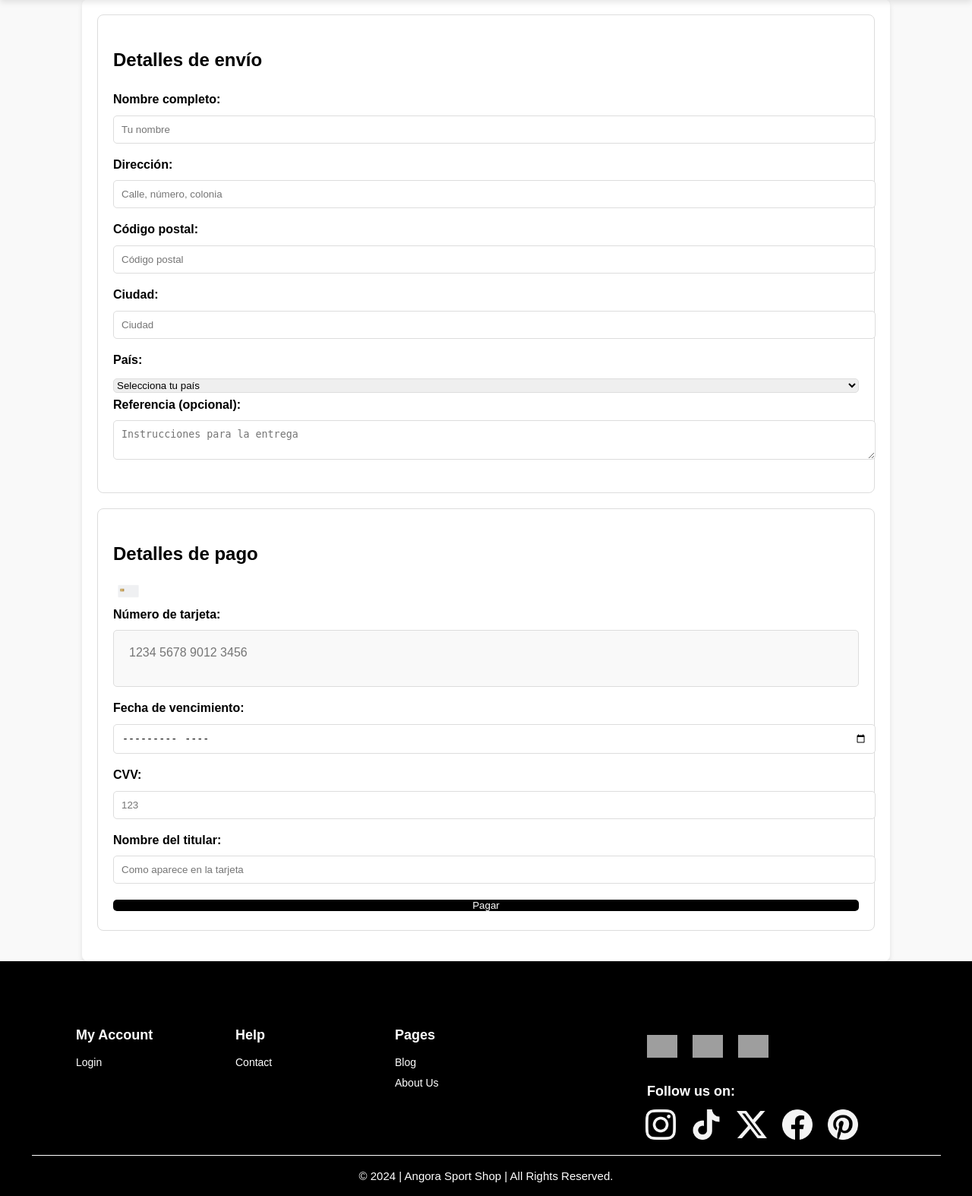
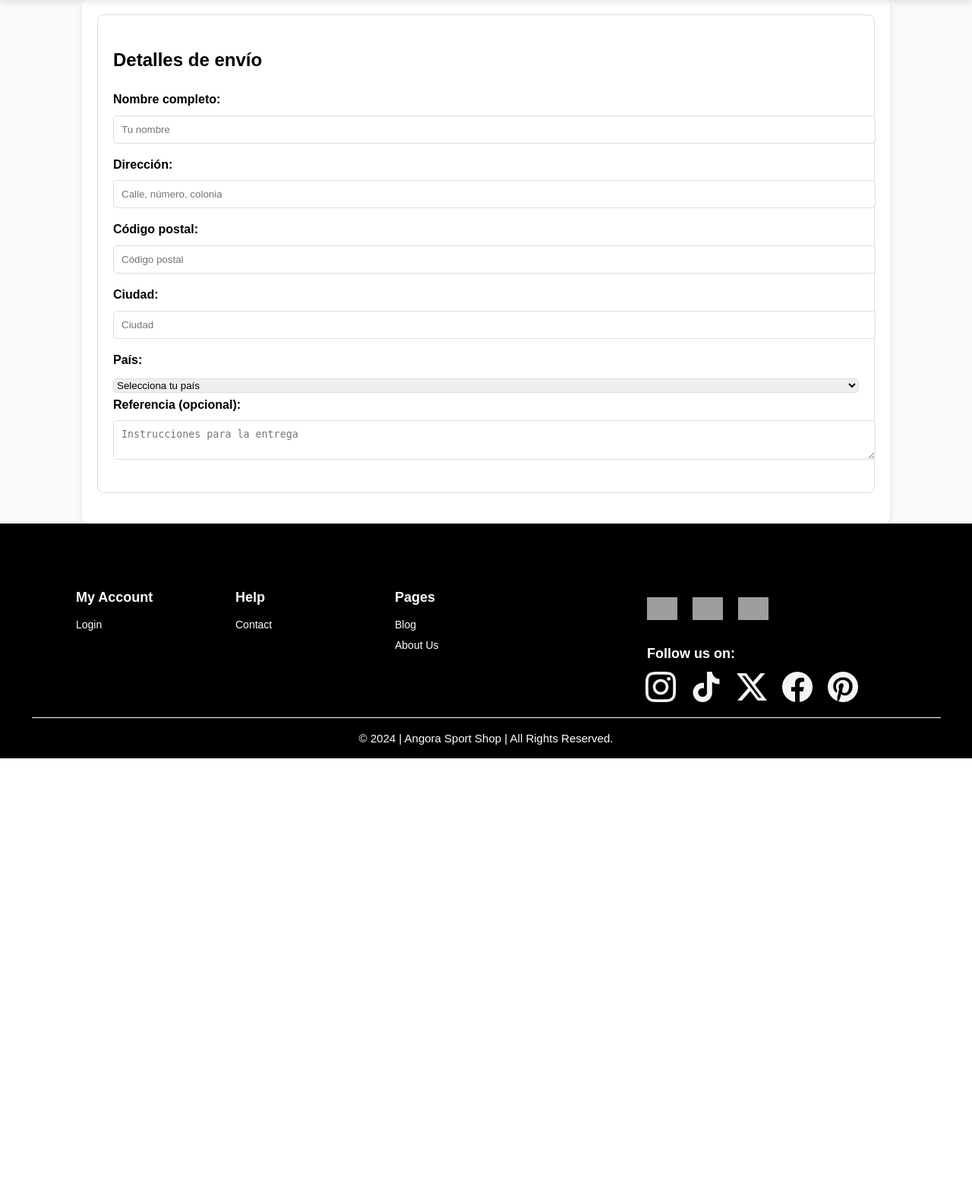
Before and after one commit to KatiaJuarezDev/angora2, a PHP site: page /confitmacion_pago.html in a window 1280 px wide. Shown: the part 101-1675 px from the top of the page at 76% size. After the commit the page ends 1099 px from the top, so only its background shows below. Run offline with PHP 8.4, Linux system fonts and the light colour scheme; grey boxes are pictures that could not be loaded.

Commit message:
cambios
cambios

```diff
--- a/confitmacion_pago.html
+++ b/confitmacion_pago.html
@@ -73,28 +73,6 @@
             <textarea id="reference" name="reference" placeholder="Instrucciones para la entrega"></textarea>
         </form>
 
-            <!-- Información de pago -->
-        <form id="payment-form">
-            <h2>Detalles de pago</h2>
-            <div class="card-input-container">
-                <img src="imgSitio/credit.png" alt="Tarjeta de Crédito" class="card-icon">
-                <label for="card-number">Número de tarjeta:</label>
-                <div class="card-field">
-                    <input type="text" id="card-number" name="card-number" placeholder="1234 5678 9012 3456" required maxlength="16">
-                </div>
-            </div>
-
-            <label for="expiry-date">Fecha de vencimiento:</label>
-            <input type="month" id="expiry-date" name="expiry-date" required>
-
-            <label for="cvv">CVV:</label>
-            <input type="text" id="cvv" name="cvv" placeholder="123" required maxlength="3">
-
-            <label for="cardholder-name">Nombre del titular:</label>
-            <input type="text" id="cardholder-name" name="cardholder-name" placeholder="Como aparece en la tarjeta" required>
-
-            <button type="submit" id="pay-button">Pagar</button>
-</form>
 
     </div>
 
--- a/css/pago.css
+++ b/css/pago.css
@@ -35,43 +35,3 @@ input, select, textarea, button {
     border: 1px solid #ddd;
     border-radius: 5px;
 }
-
-button {
-    background-color: #000;
-    color: #fff;
-    border: none;
-    padding: 10px 20px;
-    cursor: pointer;
-}
-
-button:hover {
-    background-color: #185a6b;
-}
-
-/* Contenedor del campo de número de tarjeta */
-.card-input-container {
-    margin-bottom: 15px;
-}
-
-.card-field {
-    display: flex;
-    align-items: center;
-    border: 1px solid #ddd;
-    border-radius: 5px;
-    padding: 10px;
-    background-color: #f9f9f9;
-}
-
-.card-icon {
-    width: 40px;
-    height: auto;
-    margin-right: 10px;
-}
-
-.card-field input {
-    border: none;
-    outline: none;
-    flex: 1; /* Permite que el campo de texto ocupe el espacio restante */
-    font-size: 16px;
-    background: transparent; /* Se combina con el contenedor */
-}
--- a/scriptPago.js
+++ b/scriptPago.js
@@ -25,8 +25,13 @@ document.getElementById('payment-form').addEventListener('submit', function(even
         return;
     }
 
-    // Si todo está correcto
-    alert(`Pago procesado correctamente. Tarjeta asociada al banco: ${bank}`);
+    // Mostrar mensaje de éxito
+    showSuccessMessage(`Pago procesado correctamente. Tarjeta asociada al banco: ${bank}`);
+
+    // Redirigir a la página principal después de 3 segundos
+    setTimeout(() => {
+        window.location.href = "index.html"; // Cambia "index.html" por la URL de tu página principal
+    }, 3000);
 });
 
 // Simulación de validación de bancos con BIN
@@ -39,3 +44,24 @@ function getBankFromBIN(bin) {
 
     return binDatabase[bin] || null;
 }
+
+// Mostrar mensaje de éxito
+function showSuccessMessage(message) {
+    const successMessage = document.createElement('div');
+    successMessage.id = 'success-message';
+    successMessage.textContent = message;
+    document.body.appendChild(successMessage);
+
+    // Estilo del mensaje (puedes mover esto a tu archivo CSS)
+    successMessage.style.position = 'fixed';
+    successMessage.style.top = '50%';
+    successMessage.style.left = '50%';
+    successMessage.style.transform = 'translate(-50%, -50%)';
+    successMessage.style.padding = '20px';
+    successMessage.style.backgroundColor = '#4caf50';
+    successMessage.style.color = '#fff';
+    successMessage.style.fontSize = '18px';
+    successMessage.style.borderRadius = '8px';
+    successMessage.style.boxShadow = '0 4px 6px rgba(0, 0, 0, 0.1)';
+    successMessage.style.zIndex = '1000';
+}
```
